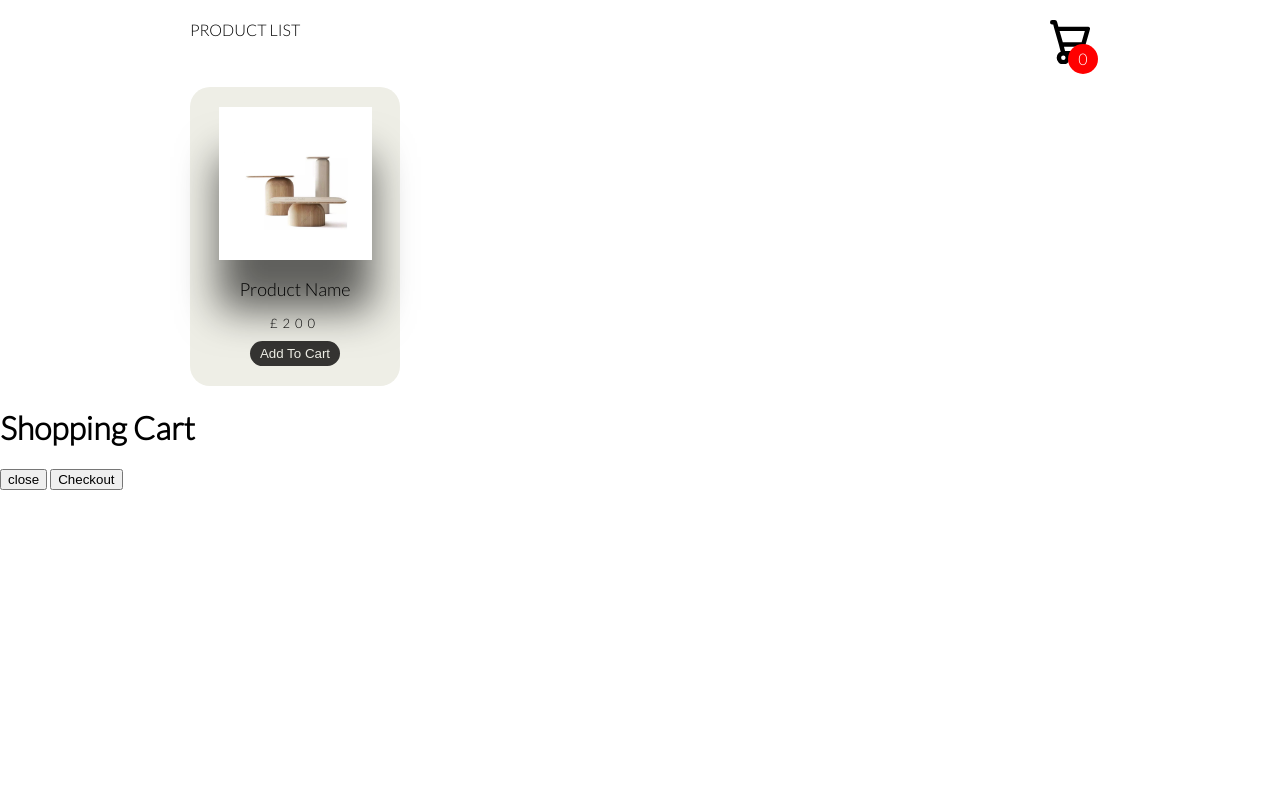
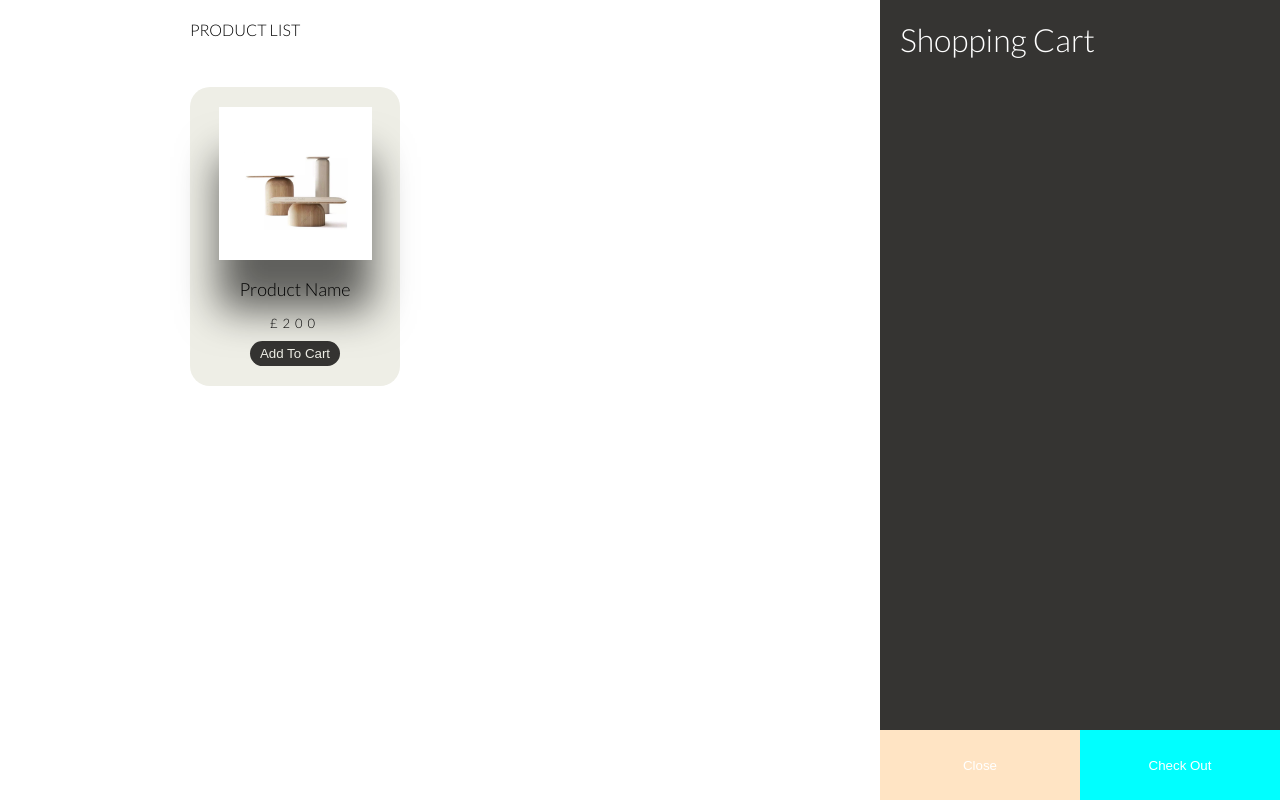
Before and after one commit to zulieh/shopping-cart, a plain HTML site: page index.html in a window 1280 px wide. Drawn offline with Linux system fonts and the light colour scheme.

Commit message:
productlist

```diff
--- a/index.html
+++ b/index.html
@@ -32,8 +32,8 @@
 
     </div>
     <div class="btn">
-        <button class="close">close</button>
-        <button class="Checkout">Checkout</button>
+        <button class="close">Close</button>
+        <button class="Checkout">Check Out</button>
     </div>
    </div>
 </body>
--- a/style.css
+++ b/style.css
@@ -67,3 +67,31 @@ header .cart-icon span{
     cursor: pointer;
     border: none;
 }
+.shopCart{
+    width: 400px;
+    background-color: #353432;
+    color: white;
+    position: fixed;
+    inset: 0 0 0 auto;
+    display: grid;
+    grid-template-rows: 70px 1fr 70px;
+}
+.shopCart h1{
+    padding: 20px;
+    margin:0;
+    font-weight: 300;
+}
+.shopCart .btn{
+    display: grid;
+    grid-template-columns: repeat(2, 1fr);
+}
+.shopCart .btn button{
+    background-color: aqua;
+    color: white;
+    border: none;
+    cursor: pointer;
+    font-family: 500;
+}
+.shopCart .btn .close{
+    background-color: bisque;
+}
```
